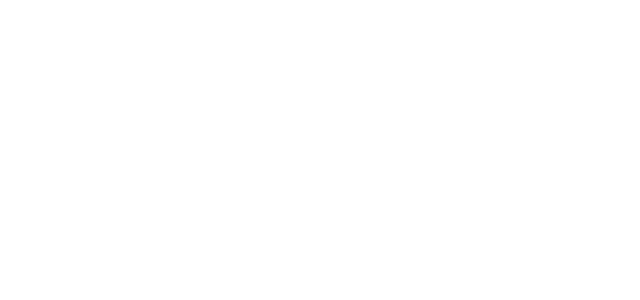
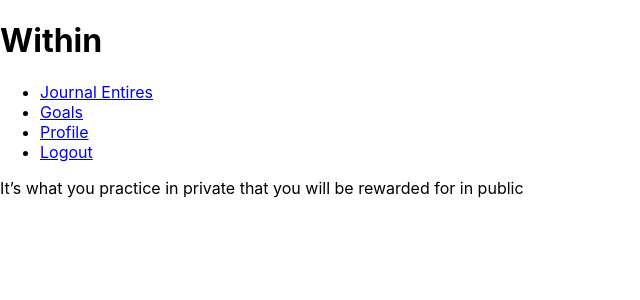
Before and after one commit to Karlilz/Within-Frontend, a React (Create React App) app: page / in a window 1280 px wide. Shown: the top 300 px of the page, without its empty margins (0-640 px from the left). Built offline with nearby package versions, Linux system fonts and the light colour scheme.

Commit message:
Timed Affirmations Showing up on Home page

```diff
--- a/src/App.js
+++ b/src/App.js
@@ -6,7 +6,7 @@
 function App() {
   return (
     <div>
-      <Navbar></Navbar>
+      {/* <Navbar></Navbar> */}
       <Outlet></Outlet>
     </div>
   );
--- a/src/pages/Home.js
+++ b/src/pages/Home.js
@@ -1,5 +1,6 @@
 import React, { useState, useEffect } from 'react';
-import affirmations from './components/affirmations'; // Update the path accordingly
+import { Link } from 'react-router-dom';
+import affirmations from '../components/affirmations.js';
 
 const Home = () => {
   const [currentAffirmation, setCurrentAffirmation] = useState('');
@@ -10,45 +11,38 @@
       setCurrentAffirmation(affirmations[randomIndex]);
     };
 
-    const intervalId = setInterval(updateAffirmation, 10000);
+    updateAffirmation();
 
-    updateAffirmation();
+    const intervalId = setInterval(updateAffirmation, 6000);
 
     return () => clearInterval(intervalId);
   }, []);
 
   return (
     <div>
-      <h1>Within</h1>
-
+    <h1>Within</h1>
+      <nav>
+        <ul>
+          <li>
+            <Link to="/journal">Journal Entires</Link>
+          </li>
+          <li>
+            <Link to="/goals">Goals</Link>
+          </li>
+          {/* <li>
+            <Link to="/progress">Progress</Link>
+          </li> */}
+          <li>
+            <Link to="/profile">Profile</Link>
+          </li>
+          <li>
+            <Link to="/logout">Logout</Link>
+          </li>
+        </ul>
+      </nav>
+      <p>{currentAffirmation}</p>
     </div>
   );
 };
 
 export default Home;
-
-
-// import React, { useState } from 'react';
-// import affirmations from './path-to-your-affirmations-file'; // Update the path
-
-// const Home = () => {
-//   const [randomAffirmation, setRandomAffirmation] = useState('');
-
-//   const getRandomAffirmation = () => {
-//     const randomIndex = Math.floor(Math.random() * affirmations.length);
-//     setRandomAffirmation(affirmations[randomIndex]);
-//   };
-
-//   // Call this function to set a random affirmation when the component mounts
-//   // You can also trigger it based on user interactions or at specific intervals
-//   getRandomAffirmation();
-
-//   return (
-//     <div>
-//       <h1>Your Home Page</h1>
-//       <p>{randomAffirmation}</p>
-//     </div>
-//   );
-// };
-
-// export default Home;
--- a/src/pages/Welcome.js
+++ b/src/pages/Welcome.js
@@ -1,36 +1,10 @@
-// NO CSS
-// import React from 'react';
-// import { Link } from 'react-router-dom';
-
-// const WelcomePage = () => {
-//   return (
-//     <div className="welcome-container">
-//       <header>
-//         <h1>Within</h1>
-//         <h2>Ignite the Possible</h2>
-//       </header>
-//       <div className="button-container">
-//         <Link to="/login">
-//           <button>Login</button>
-//         </Link>
-//         <Link to="/signup">
-//           <button>Signup</button>
-//         </Link>
-//       </div>
-//     </div>
-//   );
-// };
-
-// export default WelcomePage;
-
-
 // CSS
 import React from 'react';
 import { Link } from 'react-router-dom';
 
 const WelcomePage = () => {
     const backgroundStyle = {
-      backgroundImage: 'url(/Images/WithinWelcome2.png)',
+      backgroundImage: 'url(/Images/WithinWelcome3.png)',
       backgroundSize: 'cover',
       backgroundPosition: 'center',
       height: '100vh',
--- a/src/router.js
+++ b/src/router.js
@@ -7,12 +7,14 @@
 import Signup from "./pages/Signup";
 import App from './App';
 import Welcome from './pages/Welcome';
+import Home from './pages/Home';
 
 // Main Router component
 const router = createBrowserRouter(
     createRoutesFromElements(
       <>
-        <Route path="/" element={<App />}>
+        <Route path="/" element={<App/>}>
+            <Route path="" element={<Home/>}/>
             <Route path='/Within' element={<Welcome/>}/>
             <Route path="/login" element={<Login/>}/>
             <Route path="/signup" element={<Signup/>}/>
```
Also changed, not shown: public/Images/WithinWelcome.png (deleted), public/Images/WithinWelcome3.png (added), src/pages/Profile.js (added).
